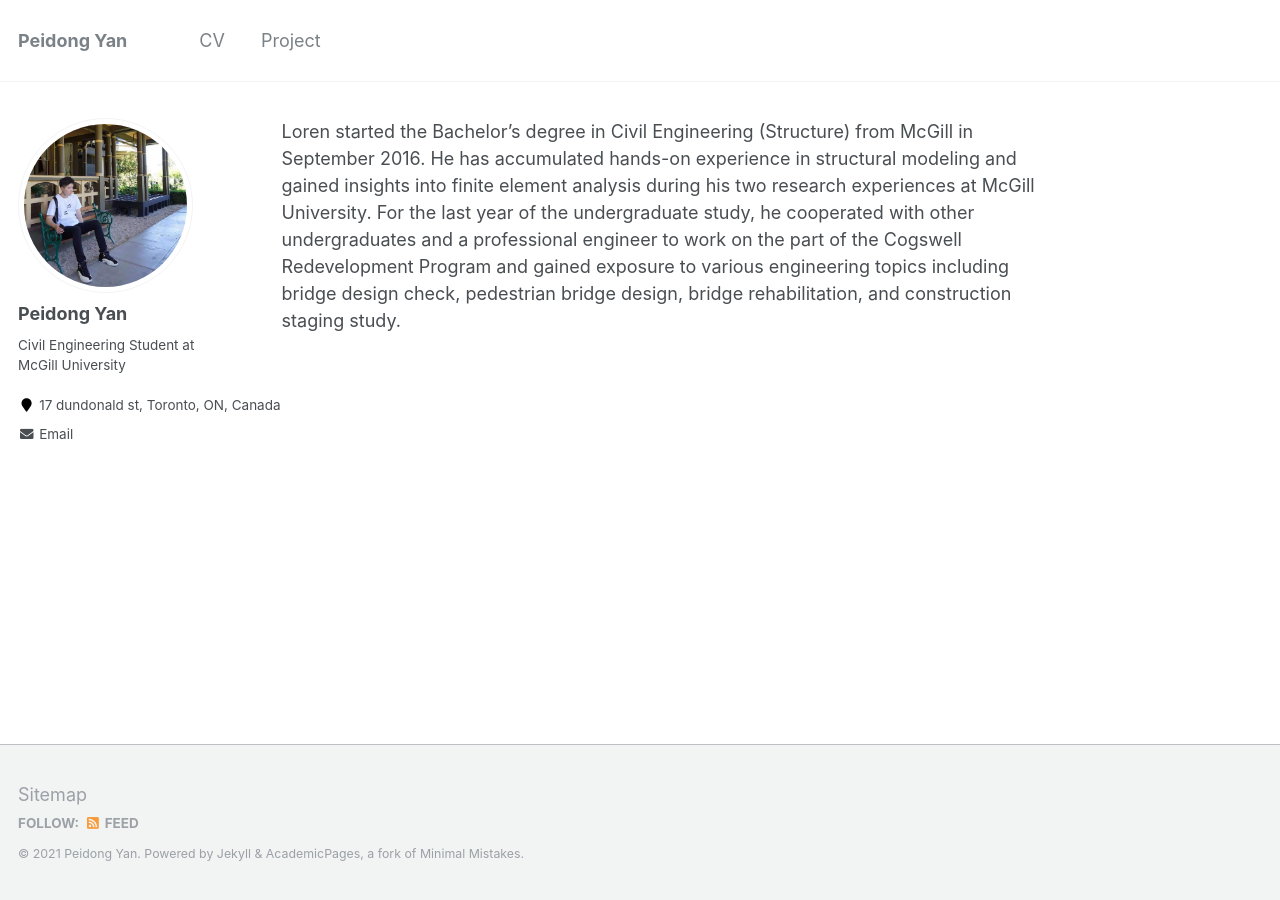
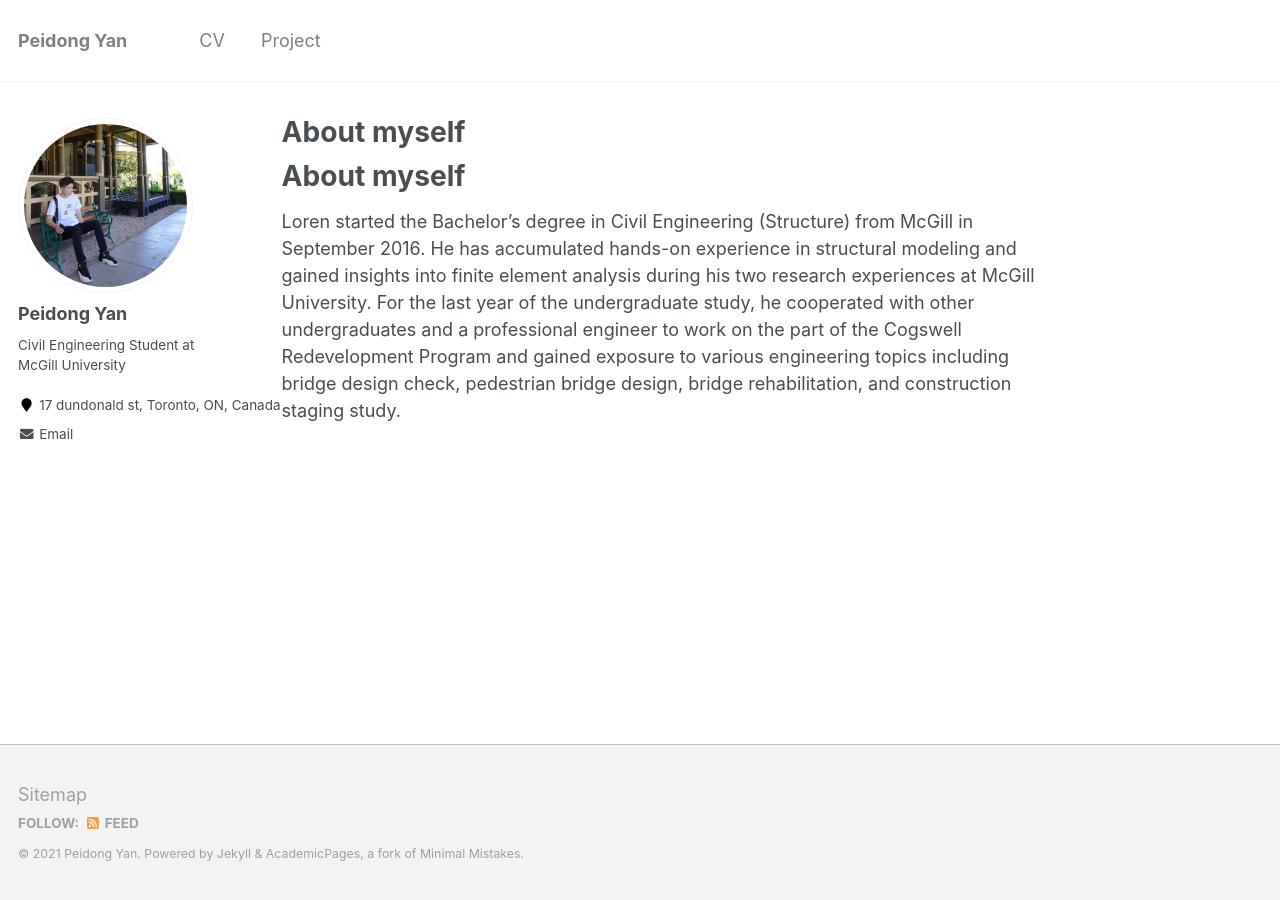
Before and after one commit to LorenYan98/LY.github.io, a Jekyll site: the page built from _pages/about.md, in a window 1280 px wide. Built offline with Jekyll 4.4.1, drawn with Linux system fonts in a browser that asks for light colours; our own code applies the rules of GitHub Pages for plain Markdown files.

Commit message:
Update about.md

```diff
--- a/_pages/about.md
+++ b/_pages/about.md
@@ -1,11 +1,12 @@
 ---
 permalink: /
 title:
-excerpt: "About myself"
+excerpt: ""
 author_profile: true
 redirect_from:
   - /about/
   - /about.html
 ---
-
+About myself
+===
 Loren started the Bachelor's degree in Civil Engineering (Structure) from McGill in September 2016. He has accumulated hands-on experience in structural modeling and gained insights into finite element analysis during his two research experiences at McGill University. For the last year of the undergraduate study, he cooperated with other undergraduates and a professional engineer to work on the part of the Cogswell Redevelopment Program and gained exposure to various engineering topics including bridge design check, pedestrian bridge design, bridge rehabilitation, and construction staging study.
```
